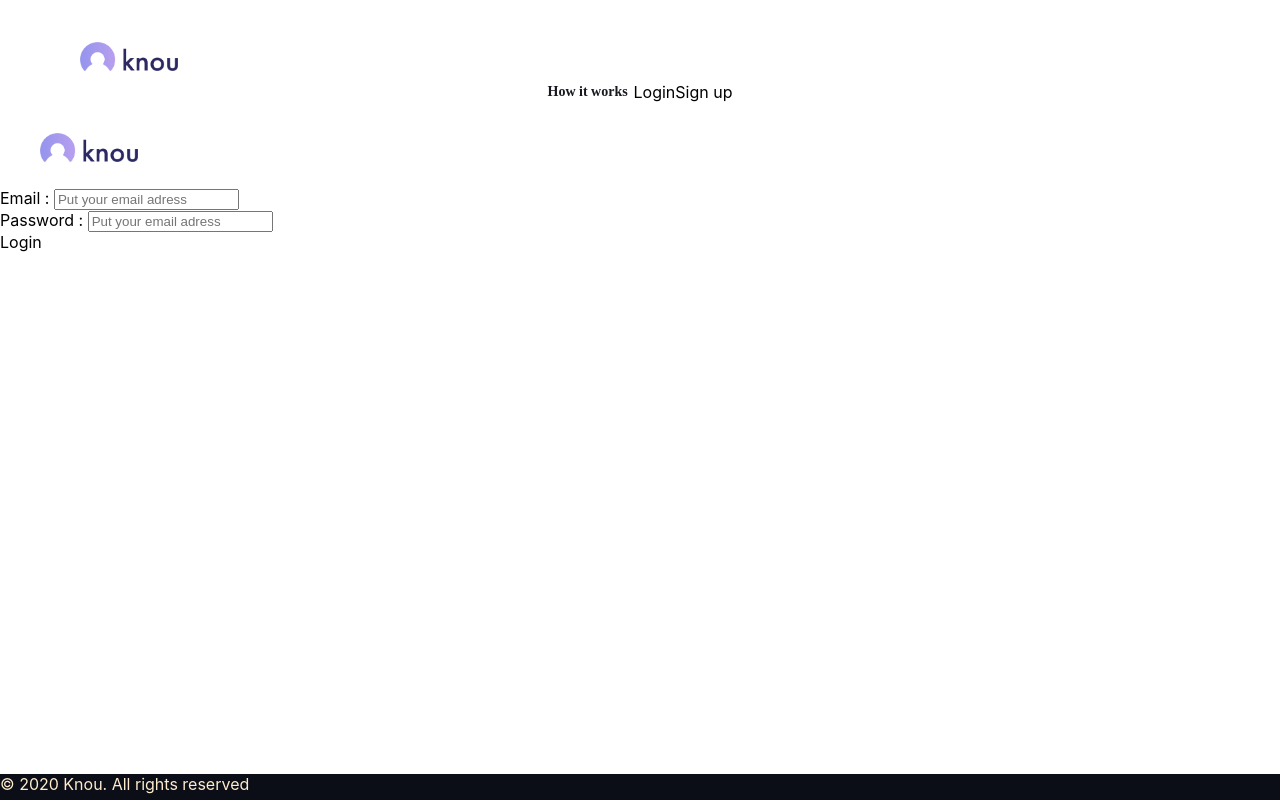
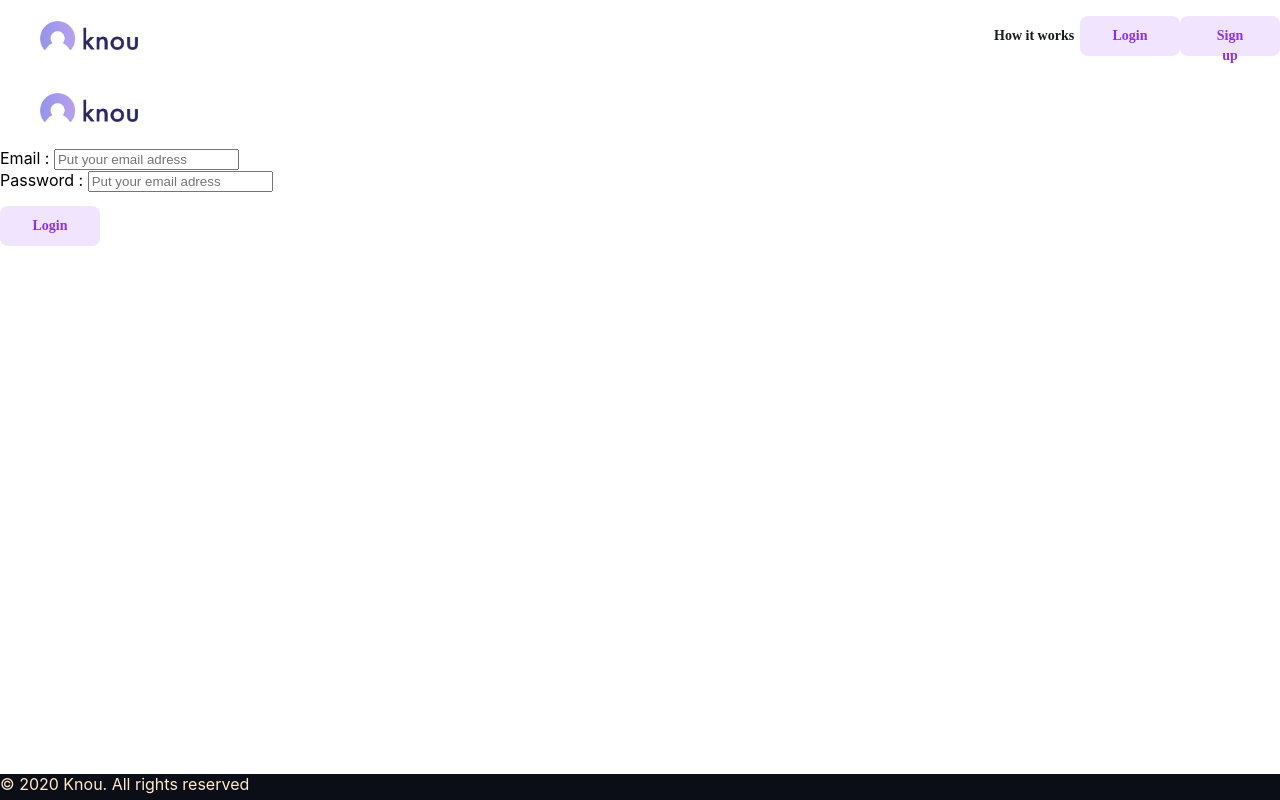
Before and after one commit to raulstvz/knou-react, a React (Create React App) app: page /login in a window 1280 px wide. Built offline with nearby package versions, Linux system fonts and the light colour scheme.

Commit message:
header updated

```diff
--- a/src/components/button/Button.css
+++ b/src/components/button/Button.css
@@ -0,0 +1,34 @@
+.btn_container {
+    width: 100px;
+    height: 40px;
+    background: #f1e4ff;
+    border-radius: 8px;
+    /* Inside Auto Layout */
+    flex: none;
+    order: 0;
+    flex-grow: 0;
+    margin: 14px 0px;
+
+    display: flex;
+    text-align: center;
+    justify-content: center;
+    align-items: center;
+  }
+  .container {
+    width: 38px;
+    height: 20px;
+
+    /* Label / Medium Label */
+
+    font-family: Manrope;
+    font-style: normal;
+    font-weight: bold;
+    font-size: 14px;
+    line-height: 20px;
+    /* identical to box height, or 143% */
+    text-align: center;
+    font-feature-settings: "liga" off;
+
+    /* Brand / Purple */
+    color: #8c30f5;
+  }
--- a/src/components/button/Button.js
+++ b/src/components/button/Button.js
@@ -3,8 +3,8 @@ import "./Button.css"
 const Button = ({name,onClick, alt}) => {
 
     return(
-        <div onClick={onClick} alt = {alt}>
-         <span>{name}</span>
+        <div onClick={onClick} alt = {alt} className="btn_container">
+         <div className="container">{name}</div>
          </div>
 
     )
--- a/src/components/header/Header.css
+++ b/src/components/header/Header.css
@@ -1,15 +1,8 @@
-.header_container {
+.header__container {
     width: 100%;
     display: flex;
     flex-direction: row;
     justify-content: space-between;
-  }
-  .Logo__container {
-    width: 98px;
-    height: 29px;
-    margin-left: 40px;
-    margin-top: 21px;
-    margin-bottom: 22px;
   }
 
   .buttons_container{
--- a/src/components/header/Header.js
+++ b/src/components/header/Header.js
@@ -6,23 +6,18 @@ import { useHistory } from "react-router-dom";
 const Header = () => {
   const history = useHistory();
   return (
-    <div className="Header__container">
-      <div className="Logo__container">
+    <div className="header__container">
       <Logo />
-      </div>
       <div className="buttons_container">
         <div className="PlainText__container">How it works</div>
-        <div className="LoginButton__container">
         <Button
           name="Login"
           alt="Button to acces at Login"
           onClick={() => history.push("/login")}
+          className=""
         />
-        </div>
-        <div className="SignUpButton__container">
         <Button name="Sign up" alt="Button to acces at Sign up" />{" "}
         {/*onClick={()=> history.push("/signup")} development de signup page*/}
-        </div>
       </div>
     </div>
   );
```
Also changed, not shown: 1 other file (tests, documents, lock files or other folders). Lines whose indentation alone changed are shown as unchanged.
